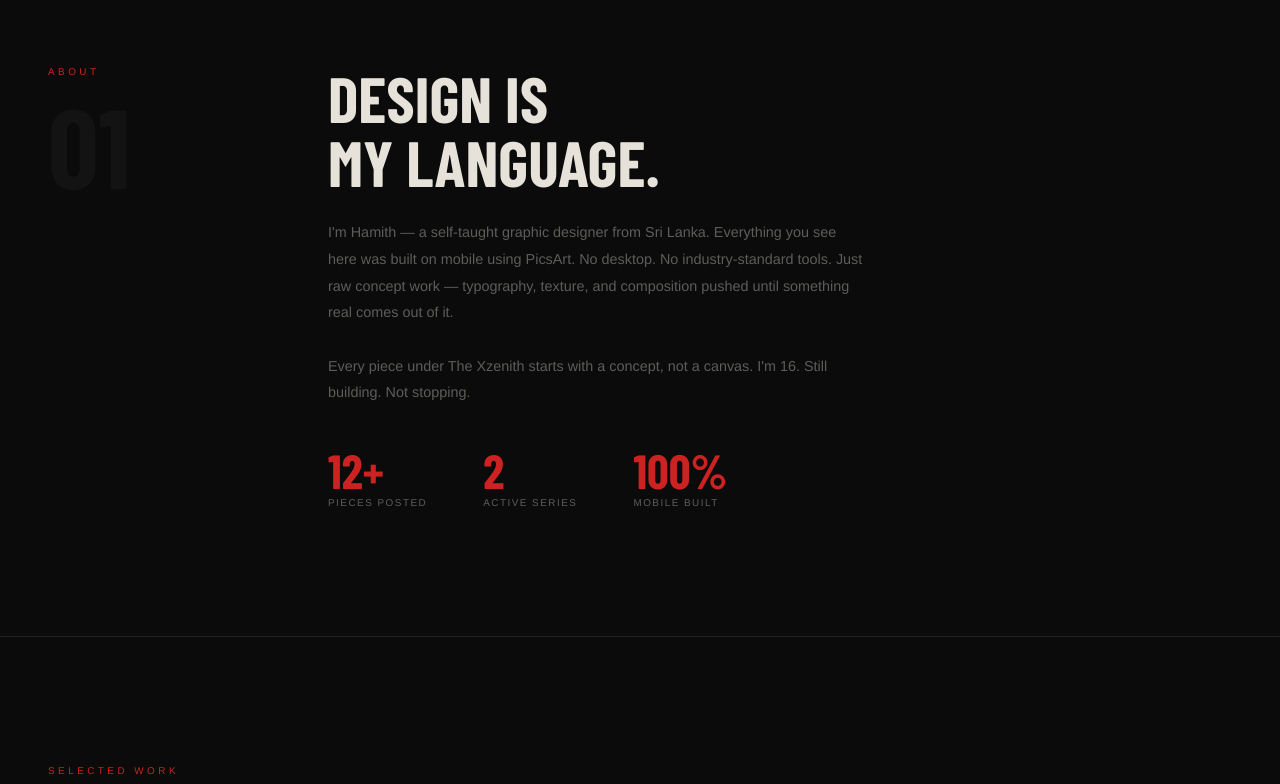
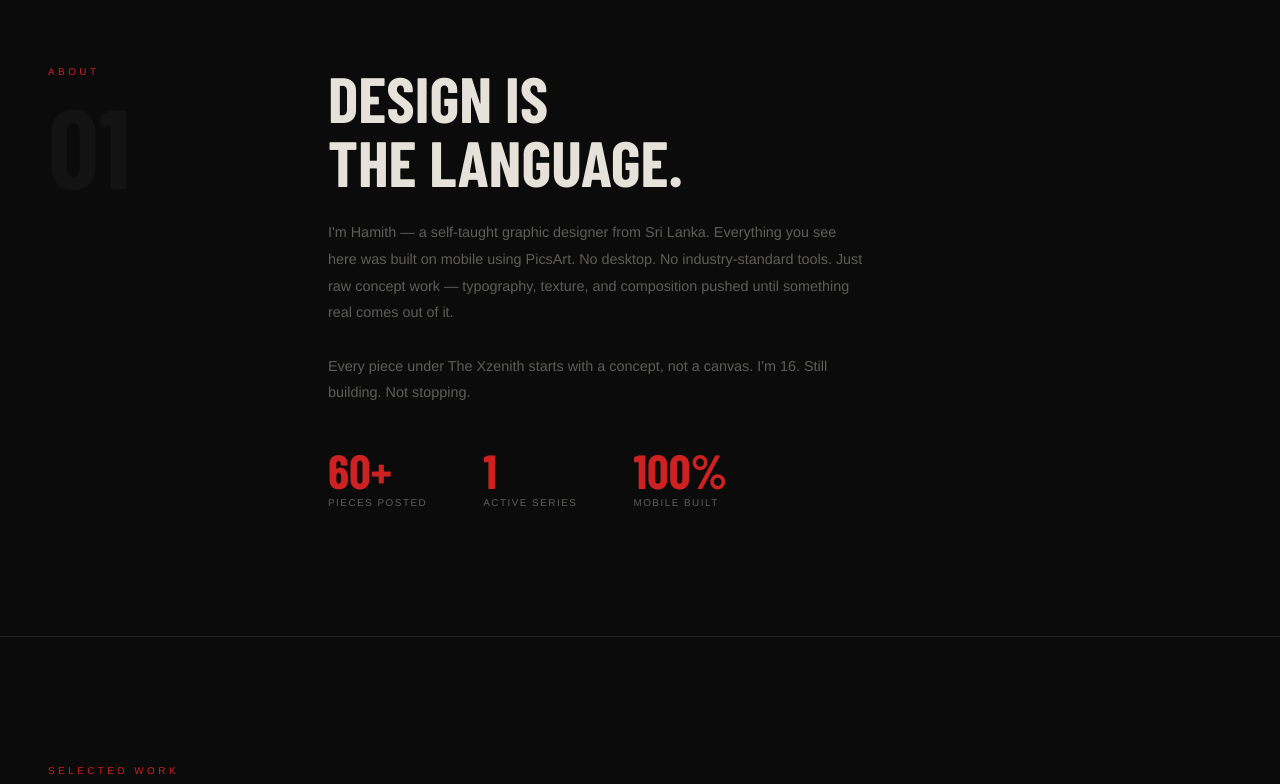
Before and after one commit to the-xzenith/the-xzenith.github.io, a plain HTML site: page index.html in a window 1280 px wide. Shown: the part 911-1695 px from the top of the page. Drawn offline with nearby package versions, Linux system fonts and the light colour scheme; files whose address does not match are found by name; a web font is replaced by a local one.

Commit message:
Update index.html

```diff
--- a/index.html
+++ b/index.html
@@ -91,7 +91,7 @@
     <div class="about-num">01</div>
   </div>
   <div class="reveal">
-    <h2 class="about-head">Design is<br>my language.</h2>
+    <h2 class="about-head">Design is<br>the language.</h2>
     <p class="about-body">
       I'm Hamith — a self-taught graphic designer from Sri Lanka.
       Everything you see here was built on mobile using PicsArt.
@@ -104,11 +104,11 @@
     </p>
     <div class="stats">
       <div>
-        <div class="stat-n">12+</div>
+        <div class="stat-n">60+</div>
         <div class="stat-l">Pieces Posted</div>
       </div>
       <div>
-        <div class="stat-n">2</div>
+        <div class="stat-n">1</div>
         <div class="stat-l">Active Series</div>
       </div>
       <div>
```
